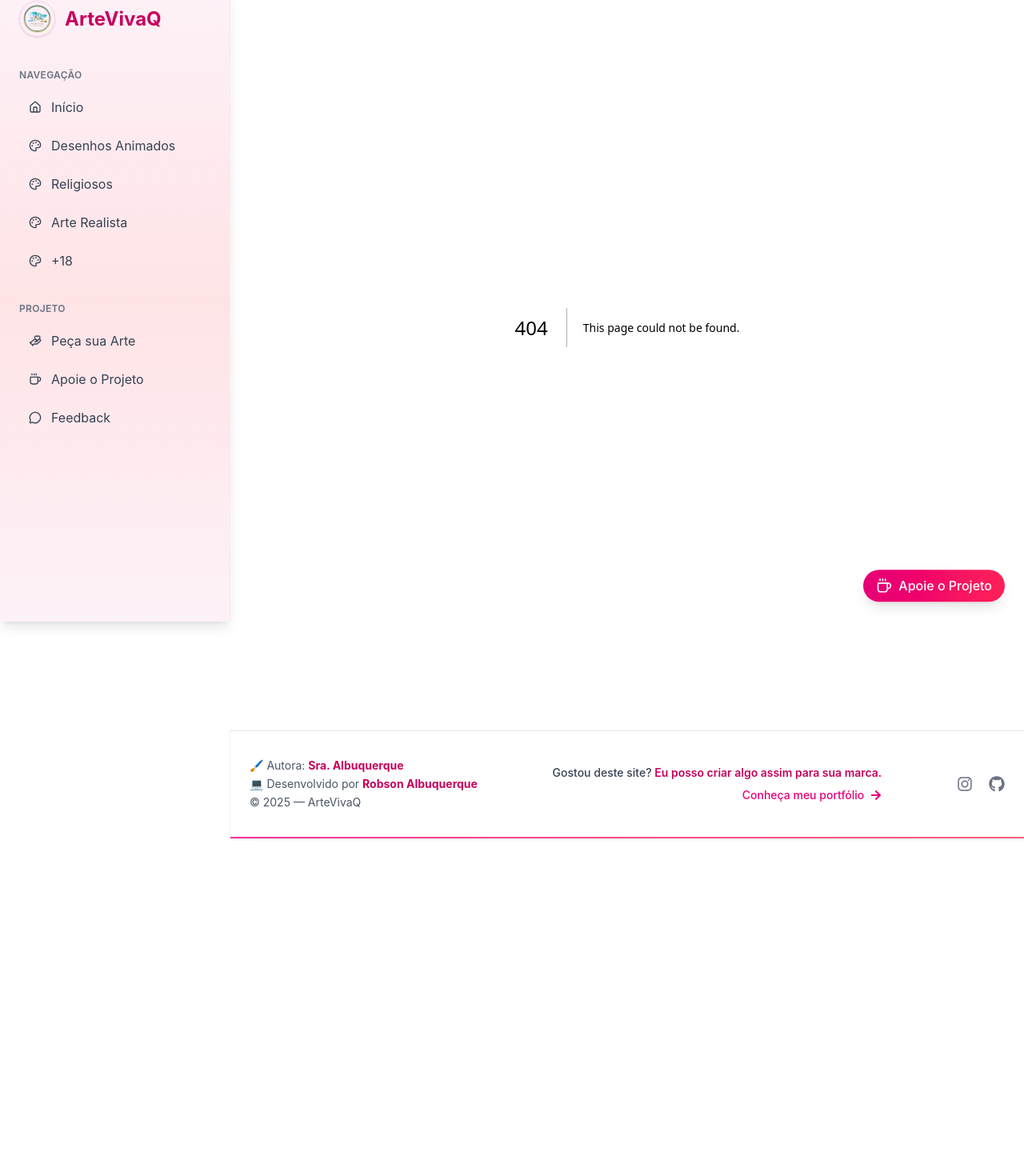
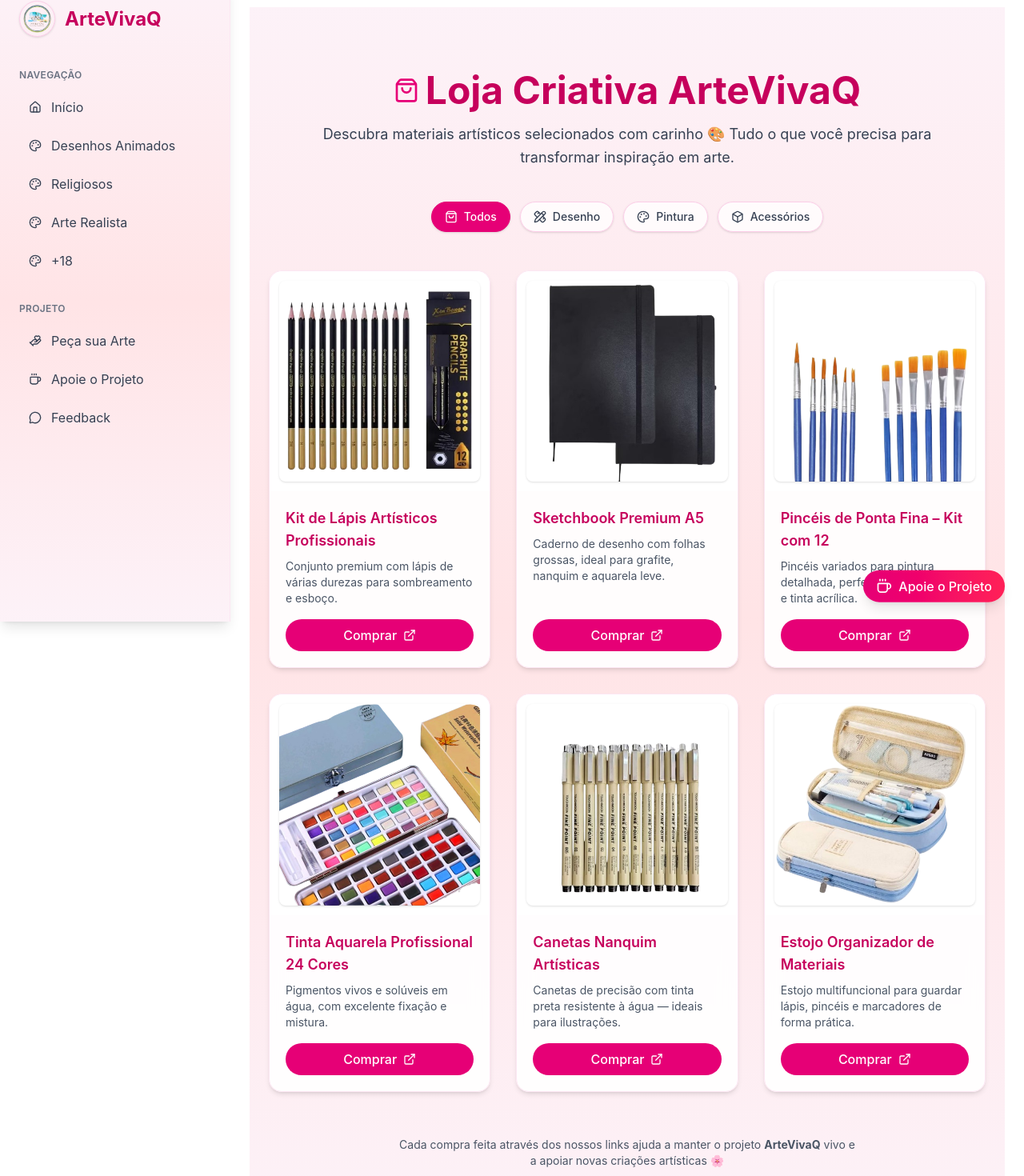
Before and after one commit to robsonalbuquerquedev/artevivaq, a Next.js app: page /loja in a window 1280 px wide. Before the commit this address had no page. Shown: the part 23-1493 px from the top of the page at 80% size. Before the commit the page ends 1071 px from the top, so only its background shows below. Built offline with nearby package versions, Linux system fonts and the light colour scheme.

Commit message:
feat: adicionar rota loja

```diff
--- /dev/null
+++ b/src/app/loja/page.tsx
@@ -0,0 +1,168 @@
+"use client";
+
+import { useState } from "react";
+import { motion, AnimatePresence } from "framer-motion";
+import Image from "next/image";
+import Link from "next/link";
+import { ShoppingBag, ExternalLink, Palette, PencilRuler, Box } from "lucide-react";
+
+// 🎨 Produtos com categoria
+const produtos = [
+    {
+        nome: "Kit de Lápis Artísticos Profissionais",
+        descricao: "Conjunto premium com lápis de várias durezas para sombreamento e esboço.",
+        imagem: "/produtos/lapis-artistico.png",
+        link: "https://s.shopee.com.br/5VNOAFJkOs",
+        categoria: "Desenho",
+    },
+    {
+        nome: "Sketchbook Premium A5",
+        descricao: "Caderno de desenho com folhas grossas, ideal para grafite, nanquim e aquarela leve.",
+        imagem: "/produtos/sketchbook.png",
+        link: "https://s.shopee.com.br/1gAfbQfocq",
+        categoria: "Desenho",
+    },
+    {
+        nome: "Pincéis de Ponta Fina – Kit com 12",
+        descricao: "Pincéis variados para pintura detalhada, perfeitos para aquarela e tinta acrílica.",
+        imagem: "/produtos/pinceis.png",
+        link: "https://s.shopee.com.br/1gAfbl2XD0",
+        categoria: "Pintura",
+    },
+    {
+        nome: "Tinta Aquarela Profissional 24 Cores",
+        descricao: "Pigmentos vivos e solúveis em água, com excelente fixação e mistura.",
+        imagem: "/produtos/aquarela.png",
+        link: "https://s.shopee.com.br/2qMd0FgTY5",
+        categoria: "Pintura",
+    },
+    {
+        nome: "Canetas Nanquim Artísticas",
+        descricao: "Canetas de precisão com tinta preta resistente à água — ideais para ilustrações.",
+        imagem: "/produtos/nanquim.png",
+        link: "https://s.shopee.com.br/AUm48aTEEP",
+        categoria: "Acessórios",
+    },
+    {
+        nome: "Estojo Organizador de Materiais",
+        descricao: "Estojo multifuncional para guardar lápis, pincéis e marcadores de forma prática.",
+        imagem: "/produtos/estojo.png",
+        link: "https://s.shopee.com.br/6fZLan7qTn",
+        categoria: "Acessórios",
+    },
+];
+
+export default function LojaPage() {
+    const [categoriaAtiva, setCategoriaAtiva] = useState("Todos");
+
+    const categorias = [
+        { nome: "Todos", icone: <ShoppingBag className="w-4 h-4" /> },
+        { nome: "Desenho", icone: <PencilRuler className="w-4 h-4" /> },
+        { nome: "Pintura", icone: <Palette className="w-4 h-4" /> },
+        { nome: "Acessórios", icone: <Box className="w-4 h-4" /> },
+    ];
+
+    const produtosFiltrados =
+        categoriaAtiva === "Todos"
+            ? produtos
+            : produtos.filter((p) => p.categoria === categoriaAtiva);
+
+    return (
+        <main className="min-h-screen bg-gradient-to-b from-pink-50 via-rose-100 to-pink-50 px-6 py-20 flex flex-col items-center">
+            {/* 🌸 Hero da Loja */}
+            <motion.div
+                initial={{ opacity: 0, y: -20 }}
+                animate={{ opacity: 1, y: 0 }}
+                transition={{ duration: 0.8 }}
+                className="max-w-3xl text-center mb-10"
+            >
+                <h1 className="text-4xl md:text-5xl font-bold text-pink-700 mb-4 flex items-center justify-center gap-2">
+                    <ShoppingBag className="w-8 h-8 text-pink-600" />
+                    Loja Criativa ArteVivaQ
+                </h1>
+                <p className="text-gray-700 text-lg leading-relaxed">
+                    Descubra materiais artísticos selecionados com carinho 🎨
+                    Tudo o que você precisa para transformar inspiração em arte.
+                </p>
+            </motion.div>
+
+            {/* 🧩 Filtros de categorias */}
+            <motion.div
+                initial={{ opacity: 0 }}
+                animate={{ opacity: 1 }}
+                transition={{ delay: 0.3, duration: 0.6 }}
+                className="flex flex-wrap justify-center gap-3 mb-12"
+            >
+                {categorias.map((cat) => (
+                    <button
+                        key={cat.nome}
+                        onClick={() => setCategoriaAtiva(cat.nome)}
+                        className={`cursor-pointer flex items-center gap-2 px-4 py-2 rounded-full border text-sm font-medium transition-all shadow-sm
+              ${categoriaAtiva === cat.nome
+                                ? "bg-pink-600 text-white border-pink-600"
+                                : "bg-white/80 text-gray-700 border-pink-200 hover:bg-pink-50 hover:text-pink-700"
+                            }`}
+                    >
+                        {cat.icone} {cat.nome}
+                    </button>
+                ))}
+            </motion.div>
+
+            {/* 🛒 Lista de Produtos */}
+            <motion.section
+                layout
+                className="grid gap-8 sm:grid-cols-2 lg:grid-cols-3 max-w-6xl w-full"
+            >
+                <AnimatePresence>
+                    {produtosFiltrados.map((item, index) => (
+                        <motion.div
+                            key={item.nome}
+                            layout
+                            initial={{ opacity: 0, y: 20 }}
+                            animate={{ opacity: 1, y: 0 }}
+                            exit={{ opacity: 0, y: 20 }}
+                            transition={{ delay: index * 0.1, duration: 0.4 }}
+                            className="bg-white/90 backdrop-blur-md border border-pink-100 rounded-2xl shadow-md overflow-hidden hover:shadow-lg transition transform hover:-translate-y-1 flex flex-col"
+                        >
+                            <div className="bg-white p-3 rounded-t-2xl flex items-center justify-center">
+                                <Image
+                                    src={item.imagem}
+                                    alt={item.nome}
+                                    width={300}
+                                    height={220}
+                                    className="object-contain rounded-lg shadow-sm"
+                                />
+                            </div>
+                            <div className="p-5 flex flex-col justify-between flex-grow">
+                                <div>
+                                    <h2 className="text-lg font-semibold text-pink-700 mb-2">
+                                        {item.nome}
+                                    </h2>
+                                    <p className="text-sm text-gray-600 mb-4">{item.descricao}</p>
+                                </div>
+                                <Link
+                                    href={item.link}
+                                    target="_blank"
+                                    className="mt-auto inline-flex items-center justify-center gap-2 bg-pink-600 text-white px-4 py-2 rounded-full hover:bg-pink-700 transition font-medium cursor-pointer"
+                                >
+                                    Comprar <ExternalLink className="w-4 h-4" />
+                                </Link>
+                            </div>
+                        </motion.div>
+                    ))}
+                </AnimatePresence>
+            </motion.section>
+
+            {/* 💖 Rodapé da Loja */}
+            <motion.p
+                initial={{ opacity: 0 }}
+                animate={{ opacity: 1 }}
+                transition={{ delay: 1.2, duration: 0.8 }}
+                className="text-gray-600 text-sm mt-14 max-w-xl text-center"
+            >
+                Cada compra feita através dos nossos links ajuda a manter o projeto{" "}
+                <strong>ArteVivaQ</strong> vivo e a apoiar novas criações artísticas 🌸
+            </motion.p>
+        </main>
+    );
+}
```
